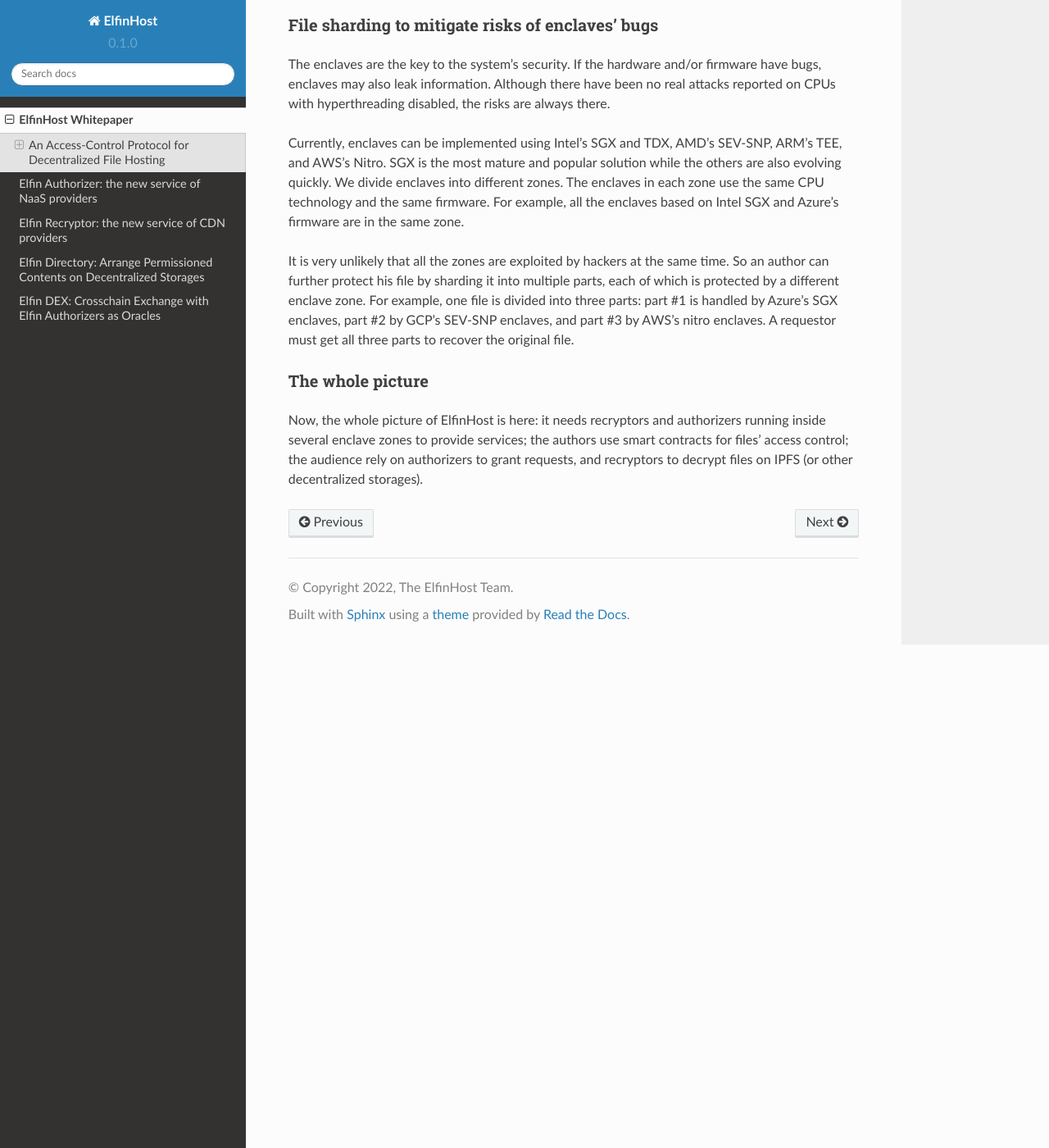
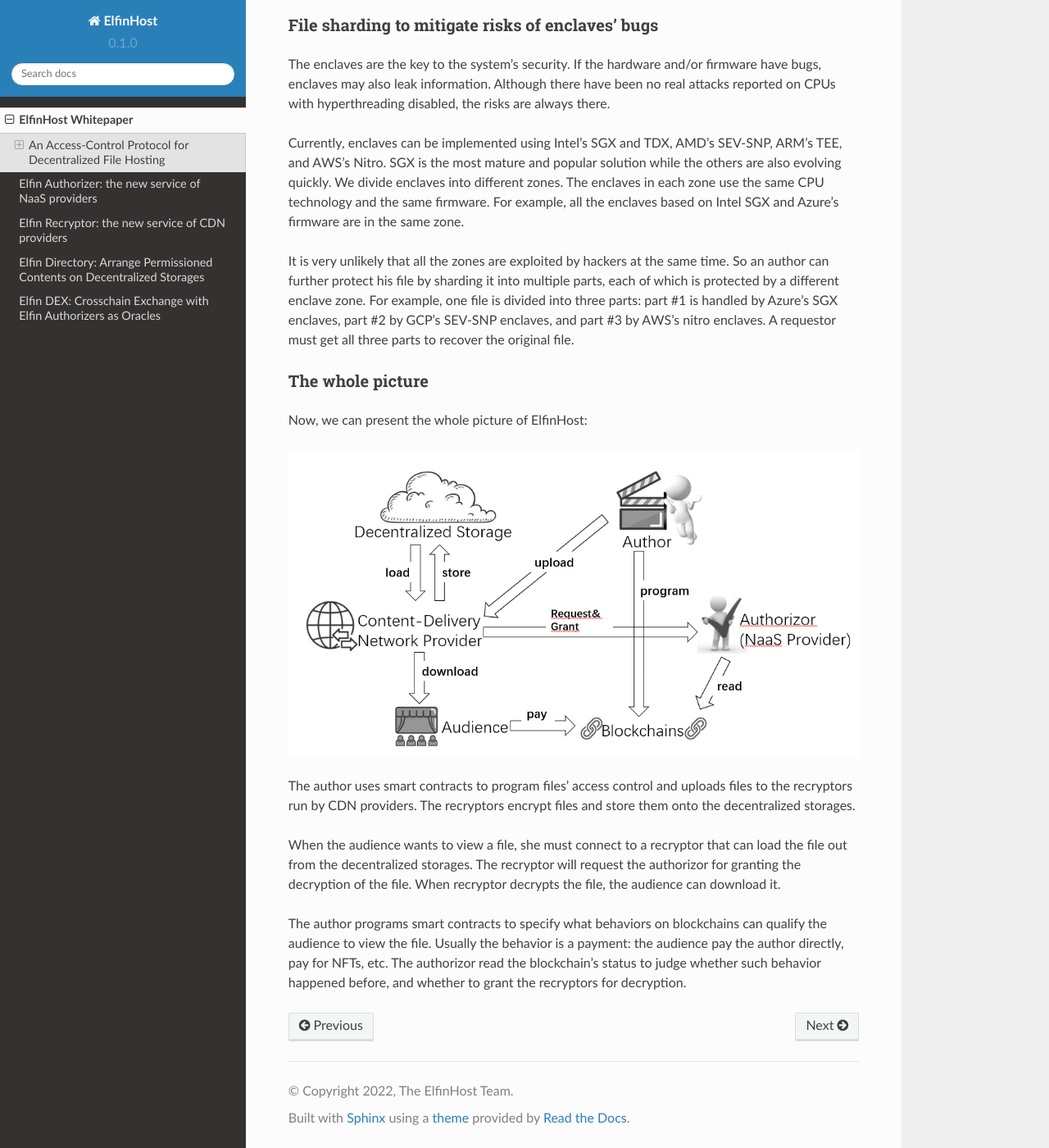
Before and after one commit to elfinhost/elfinhost-docs, a Sphinx documentation site: the page built from docs/source/whitepaper.rst, in a window 1280 px wide and 1400 px high, scrolled down 3639 px. Shown: the whole window at 82% size. Built offline with Sphinx 7.4.7 and the Read the Docs theme 2.0.0, drawn with Linux system fonts in a browser that asks for light colours.

Commit message:
add architecture picture

```diff
--- a/docs/source/whitepaper.rst
+++ b/docs/source/whitepaper.rst
@@ -90,4 +90,12 @@ It is very unlikely that all the zones are exploited by hackers at the same time
 The whole picture
 -------------------
 
-Now, the whole picture of ElfinHost is here: it needs recryptors and authorizers running inside several enclave zones to provide services; the authors use smart contracts for files' access control; the audience rely on authorizers to grant requests, and recryptors to decrypt files on IPFS (or other decentralized storages).
+Now, we can present the whole picture of ElfinHost:
+
+.. image:: elfinhost_architecture.png
+
+The author uses smart contracts to program files' access control and uploads files to the recryptors run by CDN providers. The recryptors encrypt files and store them onto the decentralized storages.
+
+When the audience wants to view a file, she must connect to a recryptor that can load the file out from the decentralized storages. The recryptor will request the authorizor for granting the decryption of the file. When recryptor decrypts the file, the audience can download it.
+
+The author programs smart contracts to specify what behaviors on blockchains can qualify the audience to view the file. Usually the behavior is a payment: the audience pay the author directly, pay for NFTs, etc. The authorizor read the blockchain's status to judge whether such behavior happened before, and whether to grant the recryptors for decryption.
```
Also changed, not shown: docs/source/elfinhost_architecture.png (added).
